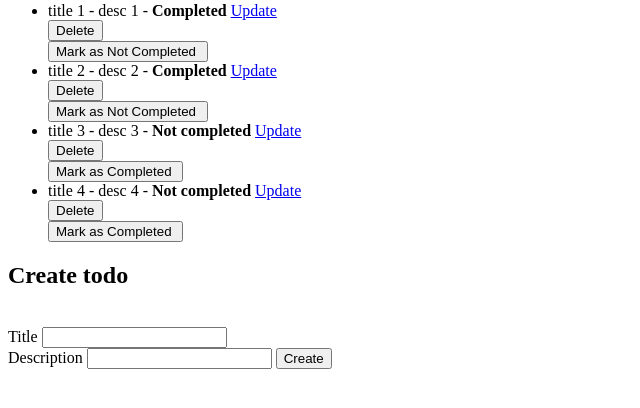
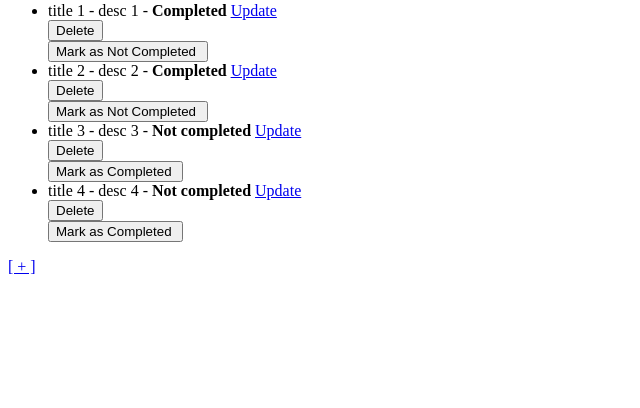
Before and after one commit to ThanHtunAung-THA/Module2__Django_todo_app, a Django app: page /myapp/todolist/ in a window 1280 px wide. Shown: the part 78-486 px from the top of the page, without its empty margins (0-640 px from the left). Run offline with Django 4.2, Linux system fonts and the light colour scheme; data comes from the database, SQL or seed files in the repository; both versions use the stored data as it was after the commit.

Commit message:
modified for create-form link

```diff
--- a/myapp/templates/todo_form.html
+++ b/myapp/templates/todo_form.html
@@ -6,7 +6,8 @@
     <title>todo list</title>
 </head>
 <body>
-    <h1>Todo form</h1>
+    <h1>Todo form</h1><br>
+    <p> !!! ERROR !!! </p>
 
 </body>
 </html>
--- a/myapp/templates/todo_list.html
+++ b/myapp/templates/todo_list.html
@@ -33,17 +33,8 @@
         {% endfor %}
     </ul>
 
-    <!-- form to create a new todo -->
-     <h2>Create todo</h2><br>
-     <form action="{% url 'todo_create' %}" method="post">
-        {% csrf_token %}
-        <label for="title">Title</label>
-        <input type="text" name="title" id="title" required><br>
-        <label for="description">Description</label>
-        <input type="text" name="description" id="description">
-        <input type="submit" value="Create">
-     </form>
-
+    <!-- create button -->
+    <a href="{% url 'todo_create' %}">[ + ]</a>
 
 </body>
 </html>
--- a/myapp/views.py
+++ b/myapp/views.py
@@ -19,7 +19,7 @@ def todo_create(request):
         else:
             return render(request, 'todo_form.html', {'error': 'title cannot be empty.'})
 
-    return render(request, 'todo_list.html')
+    return render(request, 'todo_create.html')
 
 
 def todo_delete(request, id):
```
Also changed, not shown: myapp/templates/todo_create.html (added, +21 -0 lines), db.sqlite3.
